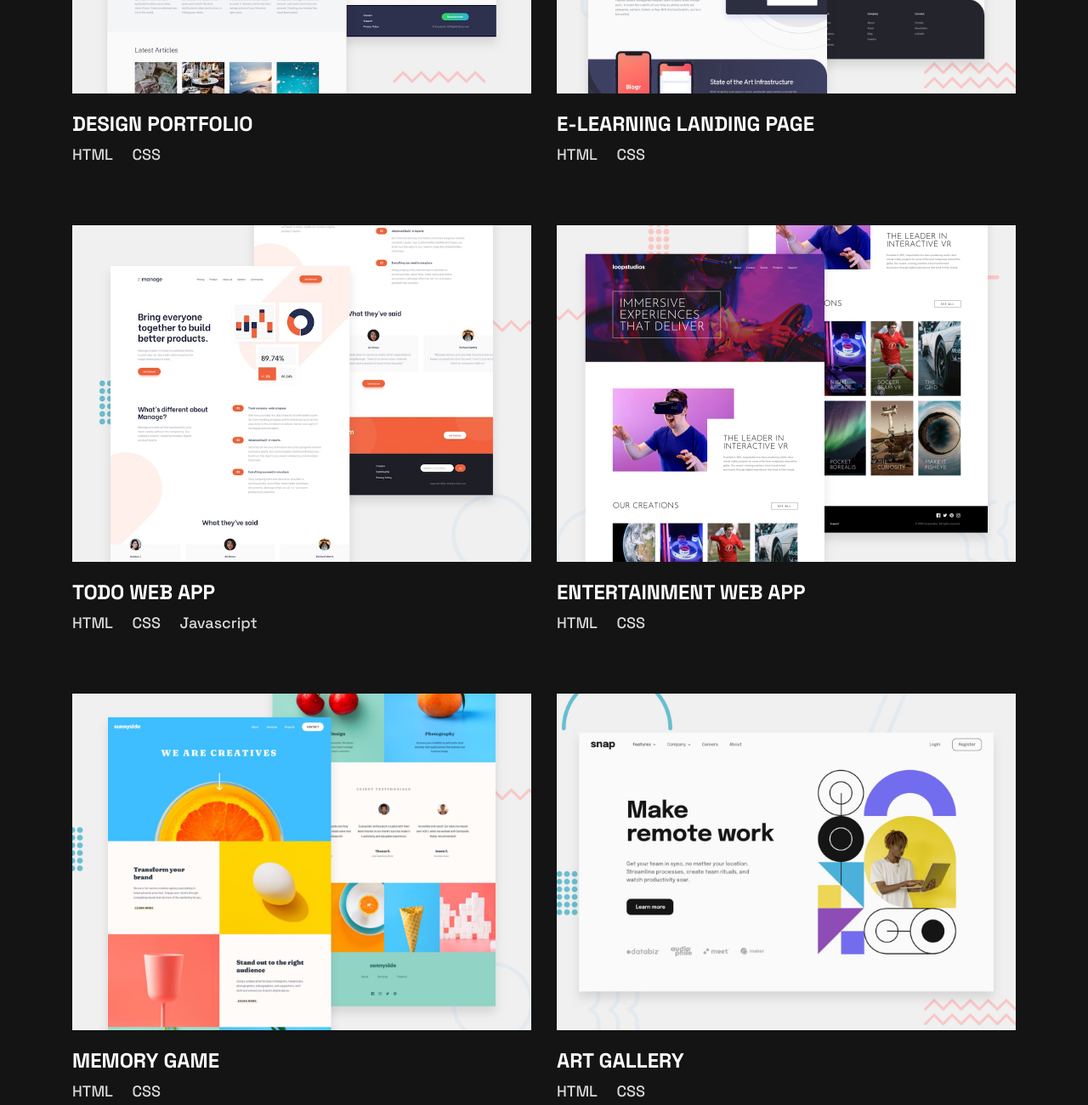
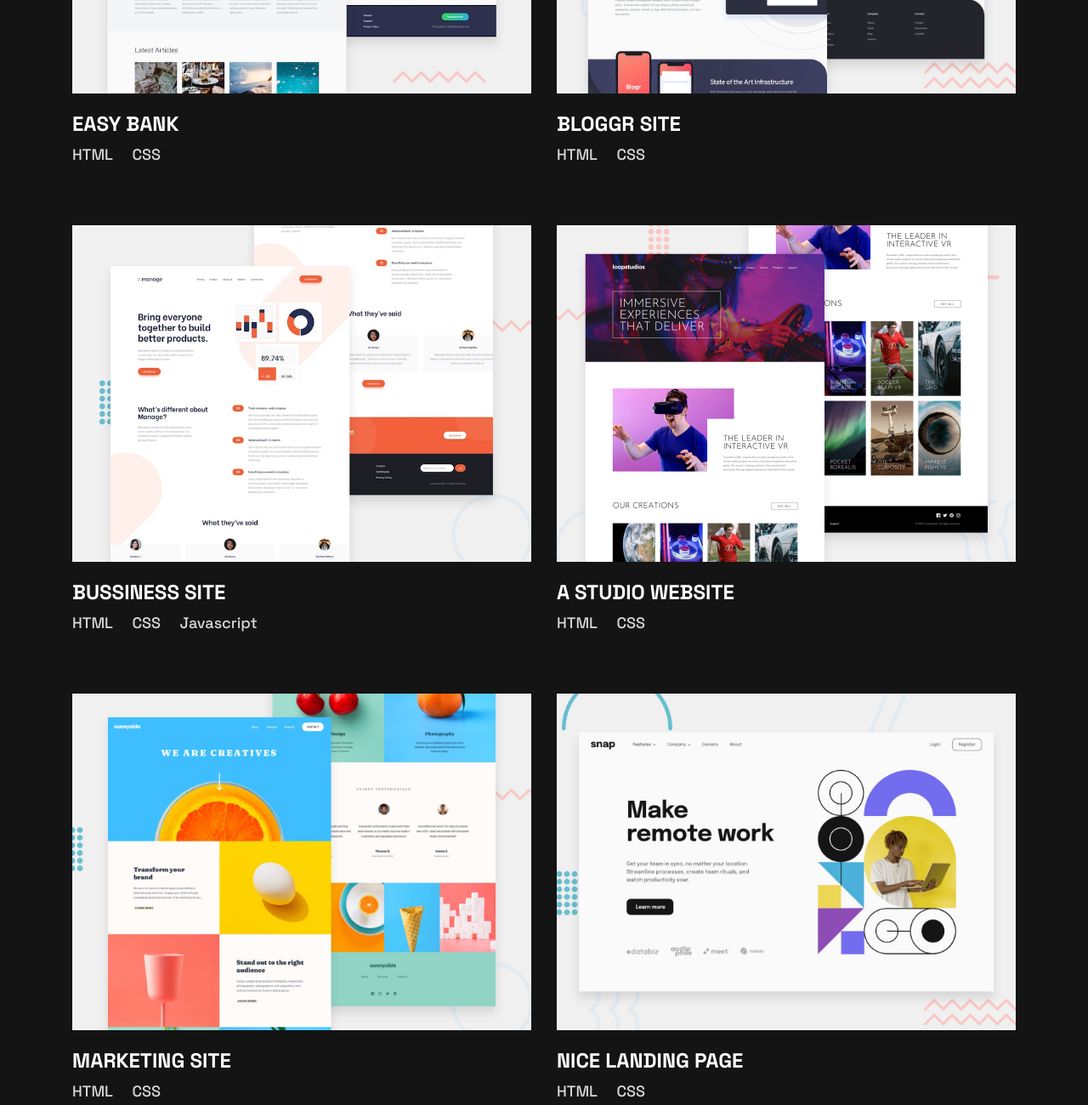
Before and after one commit to Samcode001/my-portfolio, a website built with Vite: page index.html in a window 1280 px wide. Shown: the part 1580-2880 px from the top of the page at 85% size. Built offline with nearby package versions, Linux system fonts and the light colour scheme.

Commit message:
Projects name added

```diff
--- a/index.html
+++ b/index.html
@@ -138,7 +138,7 @@
               <source media="(min-width:62.5em)" srcset="/images/projects-desktop/bank-desktop.jpg">
               <img class="projects__image" src="/images/bank-image.webp" alt="project_1 image" width="343" height="253">
             </picture>
-            <h3 class="projects__name">Design portfolio</h3>
+            <h3 class="projects__name">Easy bank</h3>
             <p class="projects__tags">
               <span>HTML</span>
               <span>CSS</span>
@@ -154,7 +154,7 @@
               <img class="projects__image" src="/images/blogr-image.webp" alt="project_1 image" width="343"
                 height="253">
             </picture>
-            <h3 class="projects__name">E-Learning Landing Page</h3>
+            <h3 class="projects__name">Bloggr Site</h3>
             <p class="projects__tags">
               <span>HTML</span>
               <span>CSS</span>
@@ -170,7 +170,7 @@
               <img class="projects__image" src="/images/manage-image.webp" alt="project_1 image" width="343"
                 height="253">
             </picture>
-            <h3 class="projects__name">Todo Web App</h3>
+            <h3 class="projects__name">Bussiness Site</h3>
             <p class="projects__tags">
               <span>HTML</span>
               <span>CSS</span>
@@ -187,7 +187,7 @@
               <img class="projects__image" src="/images/loop-studio.webp" alt="project_1 image" width="343"
                 height="253">
             </picture>
-            <h3 class="projects__name">Entertainment Web App</h3>
+            <h3 class="projects__name">A Studio Website</h3>
             <p class="projects__tags">
               <span>HTML</span>
               <span>CSS</span>
@@ -203,7 +203,7 @@
               <img class="projects__image" src="/images/sunny-image.webp" alt="project_1 image" width="343"
                 height="253">
             </picture>
-            <h3 class="projects__name">Memory Game</h3>
+            <h3 class="projects__name">Marketing Site</h3>
             <p class="projects__tags">
               <span>HTML</span>
               <span>CSS</span>
@@ -219,7 +219,7 @@
               <img class="projects__image" src="/images/intro-image.webp" alt="project_1 image" width="343"
                 height="253">
             </picture>
-            <h3 class="projects__name">Art Gallery</h3>
+            <h3 class="projects__name">Nice Landing page</h3>
             <p class="projects__tags">
               <span>HTML</span>
               <span>CSS</span>
```
